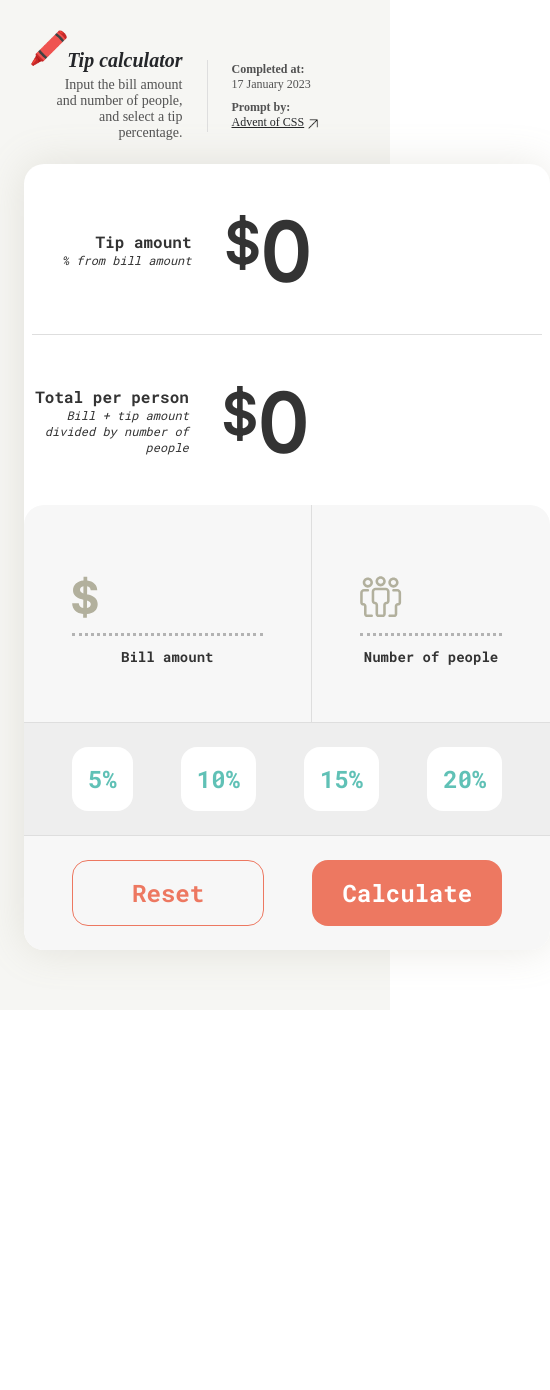
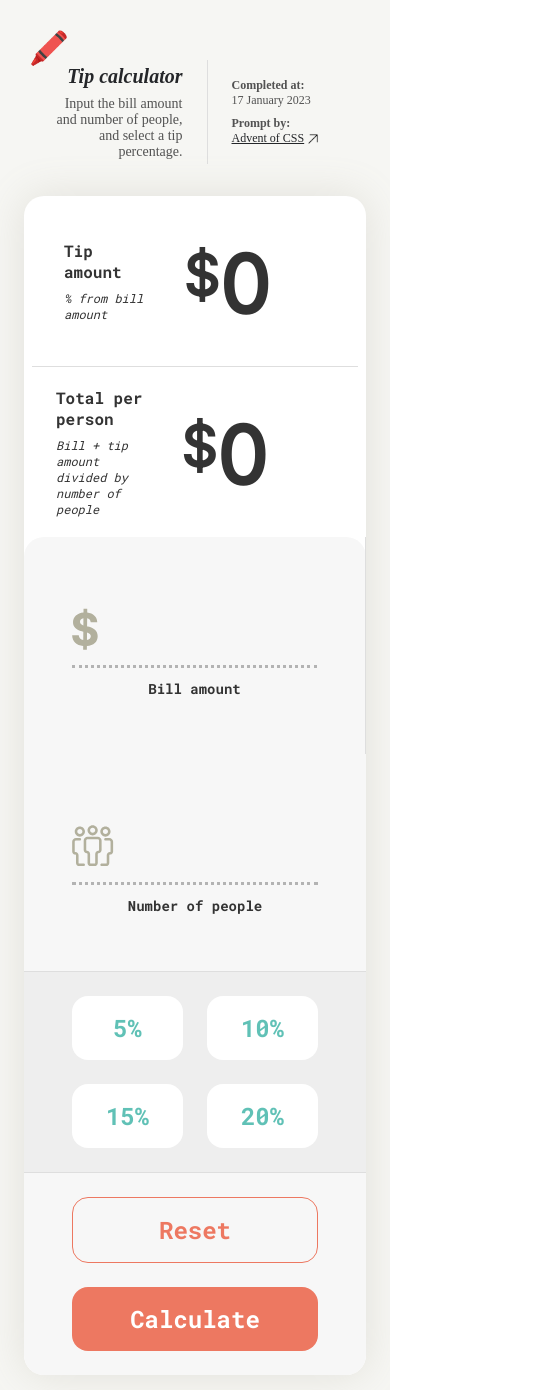
Before and after one commit to safiranugroho/safira.me-11ty, a SvelteKit app: page /tip-calculator in a window 390 px wide. Shown: the top 1390 px of the page, 550 px wide, since content can reach past the window. Before the commit the page ends 1010 px from the top, so only its background shows below. Built offline with nearby package versions, Linux system fonts and the light colour scheme.

Commit message:
make tip calculator responsive

```diff
--- a/src/lib/Header.svelte
+++ b/src/lib/Header.svelte
@@ -51,7 +51,7 @@
   }
 
   .header {
-    height: 72px;
+    min-height: 72px;
 
     display: flex;
     flex-direction: row;
@@ -82,7 +82,7 @@
   .heading {
     font-weight: 700;
     font-size: 20px;
-    line-height: 17px;
+    line-height: 24px;
     font-style: italic;
     color: var(--primary-text-color);
   }
@@ -117,7 +117,7 @@
     display: inline-block;
     height: 1em;
     width: 1em;
-    vertical-align: bottom;
+    vertical-align: middle;
     background-size: 1em;
     background-repeat: no-repeat;
     margin-left: 0.25em;
--- a/src/lib/Page.svelte
+++ b/src/lib/Page.svelte
@@ -47,6 +47,8 @@
 
     min-height: 100%;
     height: fit-content;
+
+    overflow: scroll;
   }
 
   .content {
--- a/src/routes/tip-calculator/+page.svelte
+++ b/src/routes/tip-calculator/+page.svelte
@@ -122,12 +122,13 @@
   .description {
     flex: 1;
 
-    text-align: right;
-    padding-right: 32px;
+    padding: 0 32px;
 
     display: flex;
     flex-direction: column;
     justify-content: center;
+
+    gap: 8px;
 
     height: 90px;
   }
@@ -165,6 +166,7 @@
     border-top-right-radius: 20px;
 
     display: flex;
+    flex-direction: column;
 
     max-width: inherit;
   }
@@ -216,9 +218,9 @@
   .tip-amount {
     all: unset;
 
-    display: flex;
-    flex-direction: row;
-    gap: 48px;
+    display: grid;
+    grid-template-columns: repeat(2, 1fr);
+    gap: 24px;
 
     background: #eeeeee;
     padding: 24px 48px;
@@ -252,8 +254,8 @@
 
   .actions {
     display: flex;
-    flex-direction: row;
-    gap: 48px;
+    flex-direction: column;
+    gap: 24px;
     justify-content: right;
 
     background: #f7f7f7;
@@ -287,4 +289,25 @@
     background: #ed7861;
     color: #ffffff;
   }
+
+  @media screen and (min-width: 768px) {
+    .description {
+      text-align: right;
+      padding-right: 32px;
+    }
+
+    .inputs {
+      flex-direction: row;
+    }
+
+    .tip-amount {
+      grid-template-columns: repeat(4, 1fr);
+      gap: 48px;
+    }
+
+    .actions {
+      flex-direction: row;
+      gap: 48px;
+    }
+  }
 </style>
```
Also changed, not shown: src/routes/keyboard/+page.svelte (+8 -2 lines), 1 other file (tests, documents, lock files or other folders).
